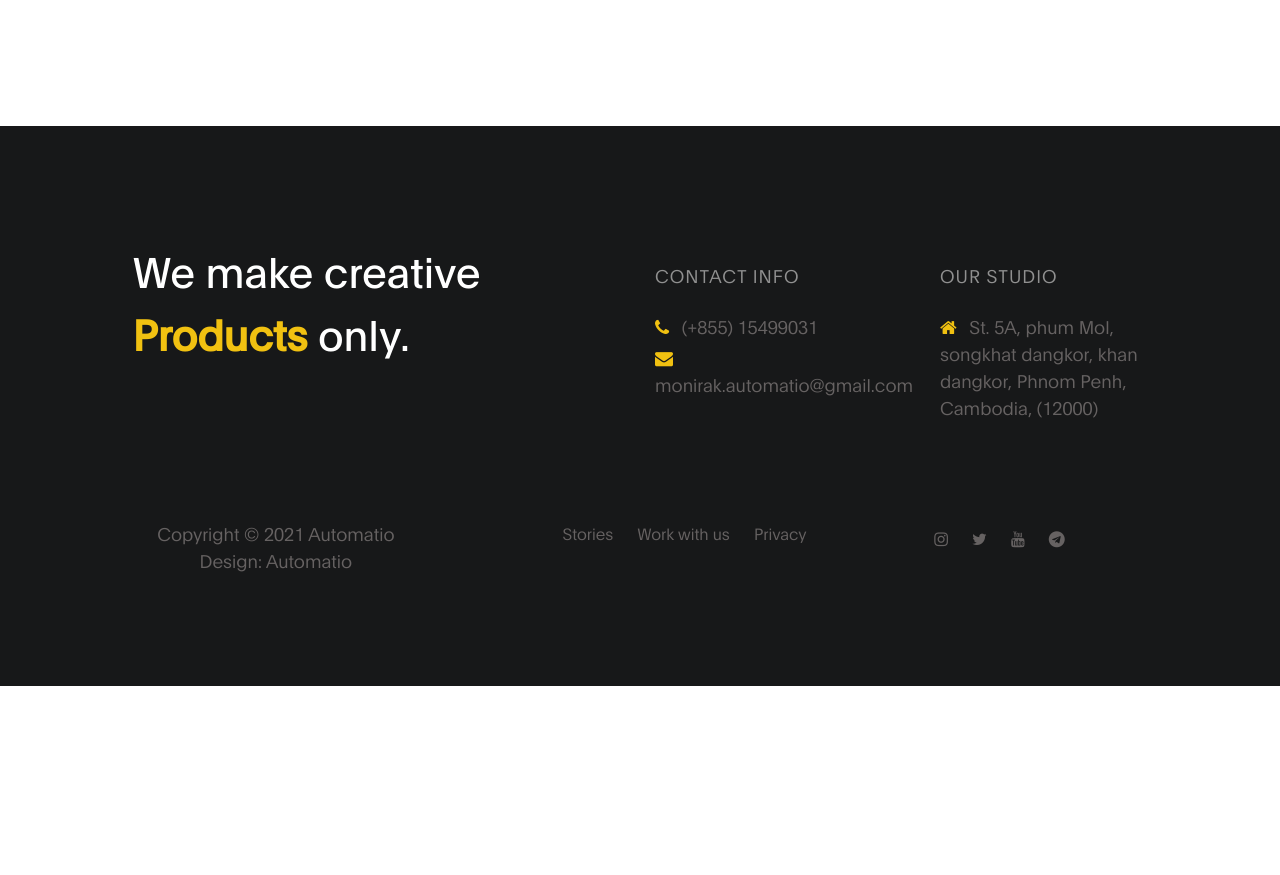
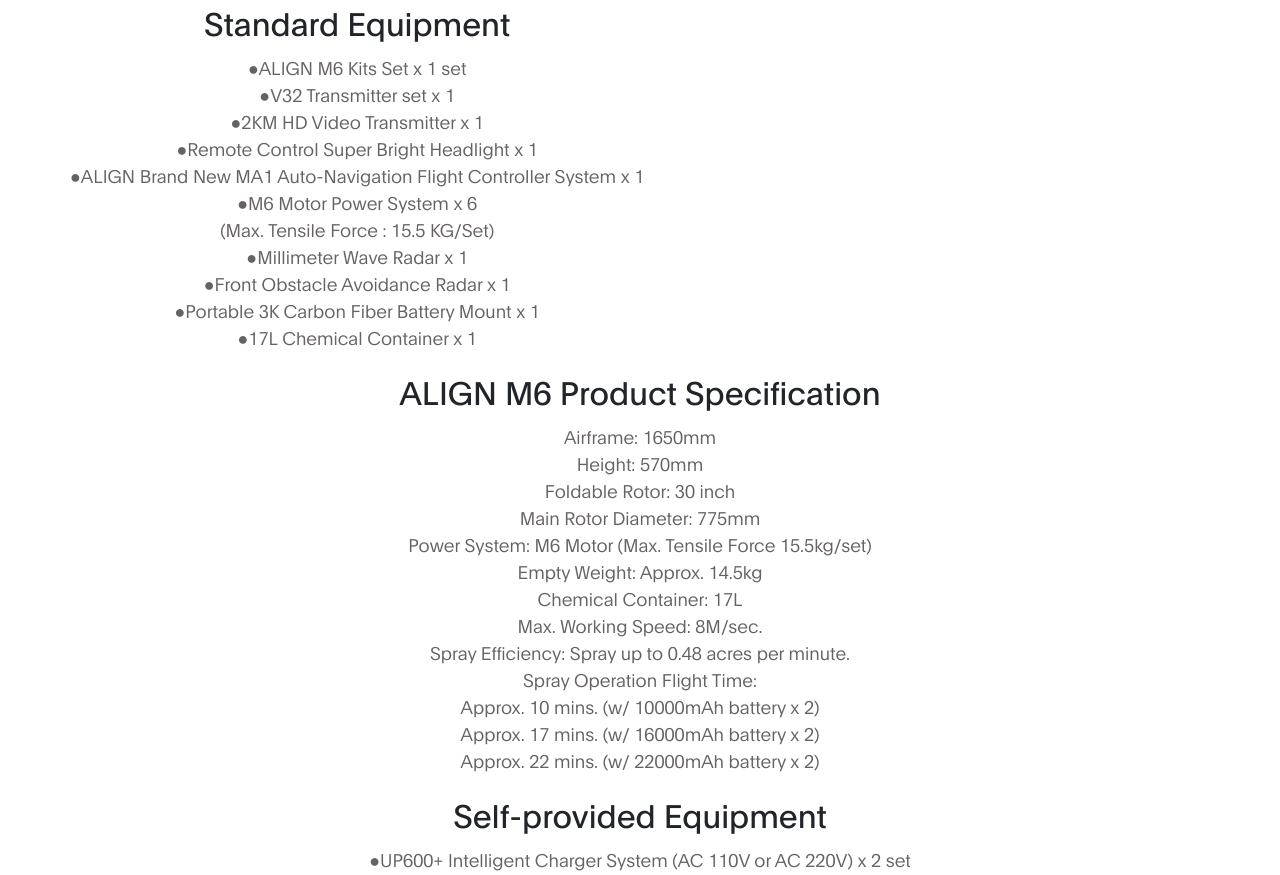
Before and after one commit to monirak/automatio, a plain HTML site: page M6.html in a window 1280 px wide. Shown: the part 2177-3052 px from the top of the page. Before the commit the page ends 2863 px from the top, so only its background shows below. Drawn offline with Linux system fonts and the light colour scheme.

Commit message:
Update M6.html

```diff
--- a/M6.html
+++ b/M6.html
@@ -82,6 +82,63 @@
 <div class="full-image text-center" data-aos="zoom-in"> <img src="http://shop.align.com.tw/shop/images/function7/RM61601XW_F_11.jpg" class="img-fluid" alt="blog header"></div>
 <div class="full-image text-center" data-aos="zoom-in"> <img src="http://shop.align.com.tw/shop/images/function7/RM61601XW_F_12.jpg" class="img-fluid" alt="blog header"></div>
 
+<div class="text-center" data-aos="fade-up" data-aos-delay="200">
+     <h2> Standard Equipment </h2>
+     <p>
+●ALIGN M6 Kits Set x 1 set<br>
+●V32 Transmitter set x 1<br>
+●2KM HD Video Transmitter x 1<br>
+●Remote Control Super Bright Headlight x 1<br>
+●ALIGN Brand New MA1 Auto-Navigation Flight Controller System x 1<br>
+●M6 Motor Power System x 6 <br>
+(Max. Tensile Force : 15.5 KG/Set)<br>
+●Millimeter Wave Radar x 1<br>
+●Front Obstacle Avoidance Radar x 1<br>
+●Portable 3K Carbon Fiber Battery Mount x 1<br>
+●17L Chemical Container x 1</div>
+     </p>
+</div>
+
+<div class="text-center" data-aos="fade-up" data-aos-delay="200">
+     <h2>ALIGN M6 Product Specification</h2>
+     <p>
+Airframe: 1650mm<br>
+Height: 570mm<br>
+Foldable Rotor: 30 inch<br>
+Main Rotor Diameter: 775mm<br>
+Power System: M6 Motor (Max. Tensile Force 15.5kg/set)<br>
+Empty Weight: Approx. 14.5kg <br>
+Chemical Container: 17L<br>
+Max. Working Speed: 8M/sec.<br>
+Spray Efficiency: Spray up to 0.48 acres per minute.<br>
+Spray Operation Flight Time:<br>
+Approx. 10 mins. (w/ 10000mAh battery x 2)<br>
+Approx. 17 mins. (w/ 16000mAh battery x 2)<br>
+Approx. 22 mins. (w/ 22000mAh battery x 2)
+     </p>
+</div>
+
+<div class="text-center" data-aos="fade-up" data-aos-delay="200">
+     <h2>Self-provided Equipment</h2>
+     <p>
+●UP600+ Intelligent Charger System (AC 110V or AC 220V) x 2 set<br>
+●Main Power Battery 6S Li-Po 16000~22000mAh x 4 pcs (= 2 set) and more<br>
+● ALIGN Flying Simulator for flying practice<br>
+●8" Tablet <br>
+   <br><br><br>* Support Android V8.0 or better.
+   <br><br><br>* Considering the best working efficiency, the specifications of the tablet are recommended as follows: 8” Tablet, 6 Core CPU, 3GB RAM, more than 32GB ROM storage space and support 5G Wi-Fi.
+   <br><br><br>* The max. dimension of screen bracket is 240 x 169mm.<br>
+●Tablet Suggestions：<br>
+  <br><br><br>Samsung Galaxy Tab A /Model Type：SM-T385
+  <br><br><br>Samsung Galaxy Tab A 8.0 /Model Type：T295 (LTE)
+  <br><br><br>Samsung Galaxy P200
+  <br><br><br>Samsung Galaxy Tab A 10.1 /Model Type：SM-T510
+  <br><br><br>Mi Band 4
+  <br><br><br>ASUS ZenPad 3 8.0 /Model Type：Z581KL
+     </p>
+</div>
+
+
 
                     </div>
 
```
